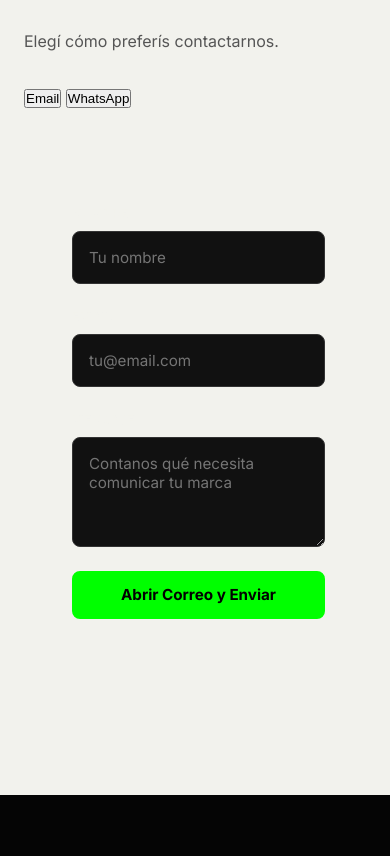
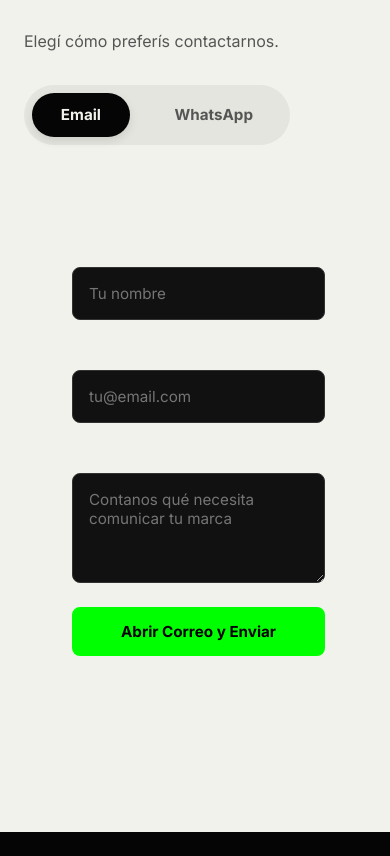
Before and after one commit to dylmen10/DYEZ, a plain HTML site: page index.html in a window 390 px wide. Shown: the part 8356-9212 px from the top of the page. Drawn offline with Linux system fonts and the light colour scheme.

Commit message:
Update styles.css

```diff
--- a/styles.css
+++ b/styles.css
@@ -160,7 +160,6 @@ h1, h2, h3 {
     color: var(--accent);
 }
 
-/* Botón volver en el header (página de proyecto) */
 .btn-volver-header {
     display: inline-flex;
     align-items: center;
@@ -231,7 +230,6 @@ h1, h2, h3 {
     gap: 1rem;
 }
 
-/* Formas abstractas */
 .hero-shapes {
     position: absolute;
     bottom: -50px;
@@ -464,7 +462,6 @@ h1, h2, h3 {
     gap: 2rem;
 }
 
-/* Tarjetas clickeables */
 .card-proyecto {
     background-color: #0a0a0a;
     border: 1px solid var(--border-dark);
@@ -543,11 +540,11 @@ h1, h2, h3 {
     max-width: 240px;
     height: auto;
     object-fit: contain;
-    filter: none; /* Logo blanco por defecto */
+    filter: none;
 }
 
 .card-proyecto:hover .card-logo {
-    filter: invert(1); /* Logo negro al pasar el mouse */
+    filter: invert(1);
 }
 
 /* ============================================
@@ -710,6 +707,49 @@ h1, h2, h3 {
 }
 
 /* ============================================
+   BOTONES DE SELECCIÓN (TOGGLE CONTACTO)
+   ============================================ */
+.contacto-toggle {
+    display: flex;
+    gap: 1rem;
+    background-color: #e5e5df;
+    padding: 0.5rem;
+    border-radius: 50px;
+    width: fit-content;
+}
+
+.btn-toggle {
+    background: transparent;
+    border: none;
+    padding: 0.8rem 1.8rem;
+    border-radius: 50px;
+    font-family: var(--font-body);
+    font-size: 0.95rem;
+    font-weight: 700;
+    color: var(--text-muted-light);
+    cursor: pointer;
+    transition: all 0.3s ease;
+}
+
+.btn-toggle:hover {
+    color: var(--text-light);
+}
+
+.btn-toggle.active {
+    background-color: var(--text-light);
+    color: var(--text-dark);
+    box-shadow: 0 4px 10px rgba(0,0,0,0.1);
+}
+
+.opcion-contacto {
+    width: 100%;
+    height: 100%;
+    display: flex;
+    flex-direction: column;
+    justify-content: center;
+}
+
+/* ============================================
    FOOTER
    ============================================ */
 .site-footer {
@@ -781,7 +821,6 @@ h1, h2, h3 {
     margin-top: 1rem;
 }
 
-/* ENCABEZADO MINIMALISTA (Logo) */
 .header-proyecto-minimalista {
     width: 100%;
     display: flex;
@@ -795,10 +834,9 @@ h1, h2, h3 {
     max-width: 300px;
     height: auto;
     object-fit: contain;
-    filter: none; /* Si necesitás invertirlo, usá invert(1) */
+    filter: none;
 }
 
-/* CONTENEDOR DE IMAGEN CON MÁRGENES Y ANIMACIÓN */
 .contenedor-imagen-ajustada {
     width: 80%;
     max-width: 1000px;
@@ -806,19 +844,16 @@ h1, h2, h3 {
     background-color: #000;
     border-radius: 20px;
     border: 1px solid var(--border-dark);
-    overflow: hidden; /* Esto es clave para que el zoom no se salga del borde redondeado */
+    overflow: hidden;
     display: flex;
     justify-content: center;
-
-    /* 👇 TRANSICIÓN PARA LA ANIMACIÓN */
     transition: transform 0.4s ease, border-color 0.4s ease, box-shadow 0.4s ease;
 }
 
-/* 👇 EFECTO AL PASAR EL MOUSE POR EL CONTENEDOR */
 .contenedor-imagen-ajustada:hover {
-    border-color: var(--accent); /* El borde se vuelve verde */
-    box-shadow: 0 15px 40px rgba(0, 255, 0, 0.15); /* Brillo verde sutil */
-    transform: translateY(-5px); /* Se eleva un poquito */
+    border-color: var(--accent);
+    box-shadow: 0 15px 40px rgba(0, 255, 0, 0.15);
+    transform: translateY(-5px);
 }
 
 .contenedor-imagen-ajustada img {
@@ -826,17 +861,13 @@ h1, h2, h3 {
     max-height: 70vh;
     object-fit: contain;
     display: block;
-
-    /* 👇 TRANSICIÓN PARA LA IMAGEN */
     transition: transform 0.5s ease;
 }
 
-/* 👇 EFECTO ZOOM EN LA IMAGEN */
 .contenedor-imagen-ajustada:hover img {
-    transform: scale(1.03); /* Aumenta un 3% su tamaño */
+    transform: scale(1.03);
 }
 
-/* TEXTOS CON AIRE */
 .proyecto-info {
     display: grid;
     grid-template-columns: 1fr 1fr;
@@ -972,7 +1003,6 @@ h1, h2, h3 {
         cursor: auto;
     }
 
-    /* Ajustes página proyecto individual */
     .proyecto-page {
         padding: 8rem 1.5rem 2rem 1.5rem;
     }
@@ -993,9 +1023,8 @@ h1, h2, h3 {
         text-align: center;
     }
 
-    /* Ajustes específicos de la página DESET en celular */
     .contenedor-imagen-ajustada {
-        width: 100%; /* En celular ocupa todo el ancho */
+        width: 100%;
         margin-bottom: 4rem;
     }
 
```
